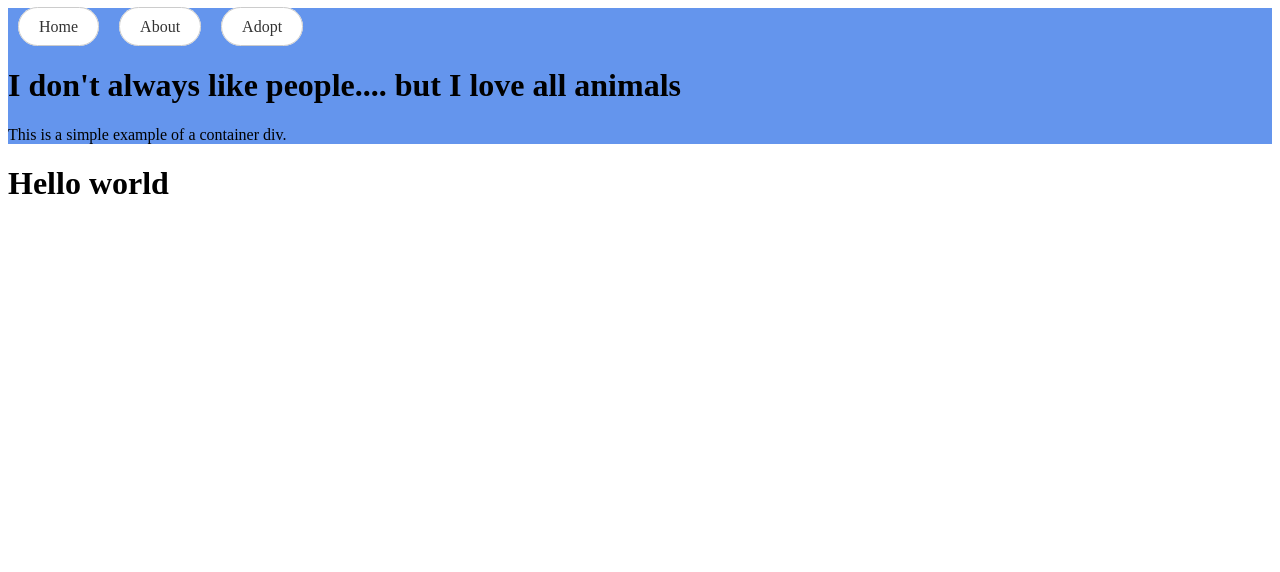
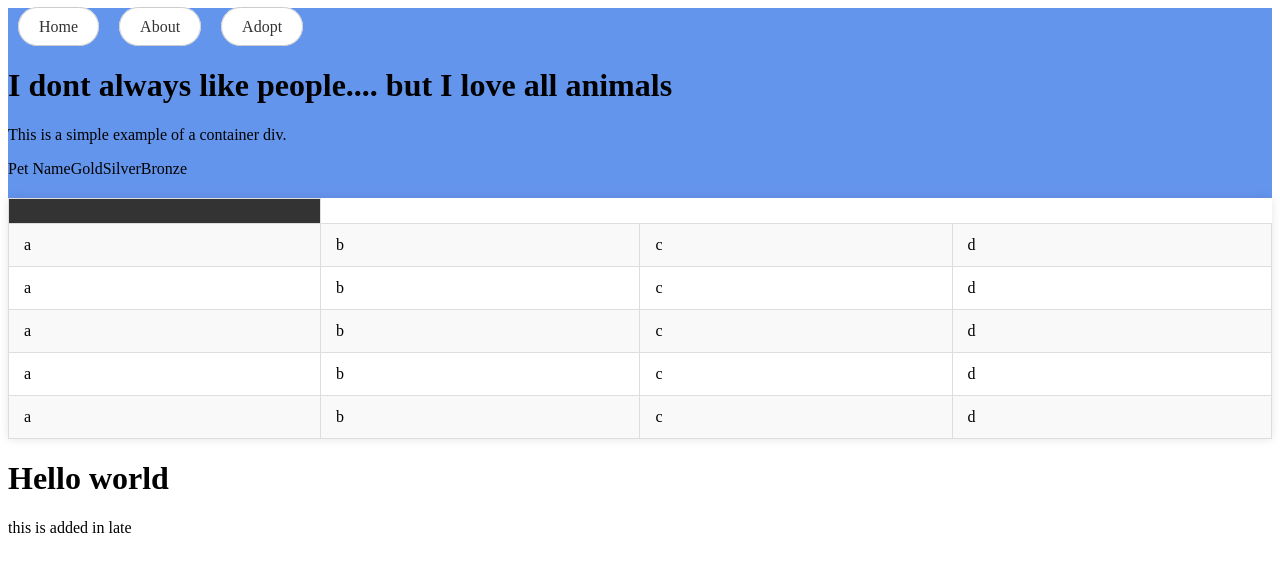
Before and after one commit to hkato4188/Group-Demo, a plain HTML site: page adopt.html in a window 1280 px wide. Drawn offline with Linux system fonts and the light colour scheme.

Commit message:
connected js files

```diff
--- a/adopt.html
+++ b/adopt.html
@@ -20,13 +20,63 @@
                 <li><a href="adopt.html">Adopt</a></li>
             </ul>
         </nav>
-        <h1>I don't always like people.... but I love all animals</h1>
+        <h1>I dont always like people.... but I love all animals</h1>
         <p>This is a simple example of a container div.</p>
+
+        <div class="table-container">
+            <table class="medal-table">
+                <th>
+                    <tr>Pet Name</tr>
+
+                    <tr class="Gold">Gold</tr>
+                    <tr class="Silver">Silver</tr>
+                    <tr class="Bronze">Bronze</tr>
+                </th>
+                <tr>
+                    <td>a</td>
+                    <td>b</td>
+                    <td>c</td>
+                    <td>d</td>
+                </tr>
+                <tr>
+                    <td>a</td>
+                    <td>b</td>
+                    <td>c</td>
+                    <td>d</td>
+                </tr>
+                <tr>
+                    <td>a</td>
+                    <td>b</td>
+                    <td>c</td>
+                    <td>d</td>
+                </tr>
+                <tr>
+                    <td>a</td>
+                    <td>b</td>
+                    <td>c</td>
+                    <td>d</td>
+                </tr>
+                <tr>
+                    <td>a</td>
+                    <td>b</td>
+                    <td>c</td>
+                    <td>d</td>
+                </tr>
+            </table>
+        </div>
+
+
+
     </div>
 
     <h1>Hello world
 
     </h1>
+    <script src="script.js"></script>
+
+
+    <p id="test">this is added in late</p>
+
 </body>
 
 </html>
--- a/styles.css
+++ b/styles.css
@@ -45,3 +45,45 @@ nav a:hover {
     background-color: #f0f0f0;
     /* Hover effect */
 }
+
+.medal-table {
+    width: 100%;
+    border-collapse: collapse;
+    margin: 20px 0;
+    background-color: #fff;
+    box-shadow: 0 0 10px rgba(0, 0, 0, 0.1);
+}
+
+.medal-table th,
+.medal-table td {
+    padding: 12px 15px;
+    text-align: left;
+    border: 1px solid #ddd;
+}
+
+.medal-table th {
+    background-color: #333;
+    color: white;
+}
+
+.medal-table tbody tr:nth-child(even) {
+    background-color: #f9f9f9;
+}
+
+.medal-table .gold {
+    background-color: #ffd700;
+    color: #000;
+    font-weight: bold;
+}
+
+.medal-table .silver {
+    background-color: #c0c0c0;
+    color: #000;
+    font-weight: bold;
+}
+
+.medal-table .bronze {
+    background-color: #cd7f32;
+    color: #000;
+    font-weight: bold;
+}
```
Also changed, not shown: index.html (+2 -4 lines), scripts.js (added, +11 -0 lines).
